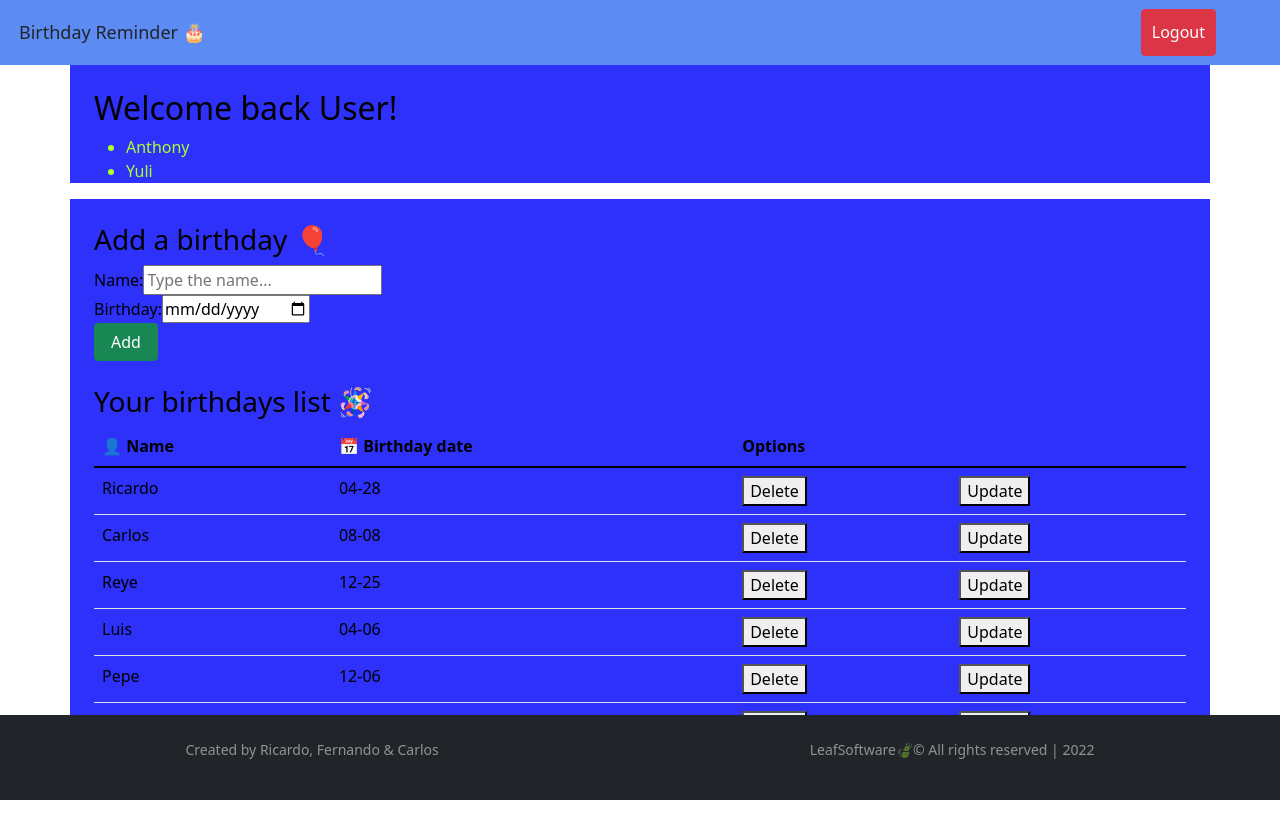
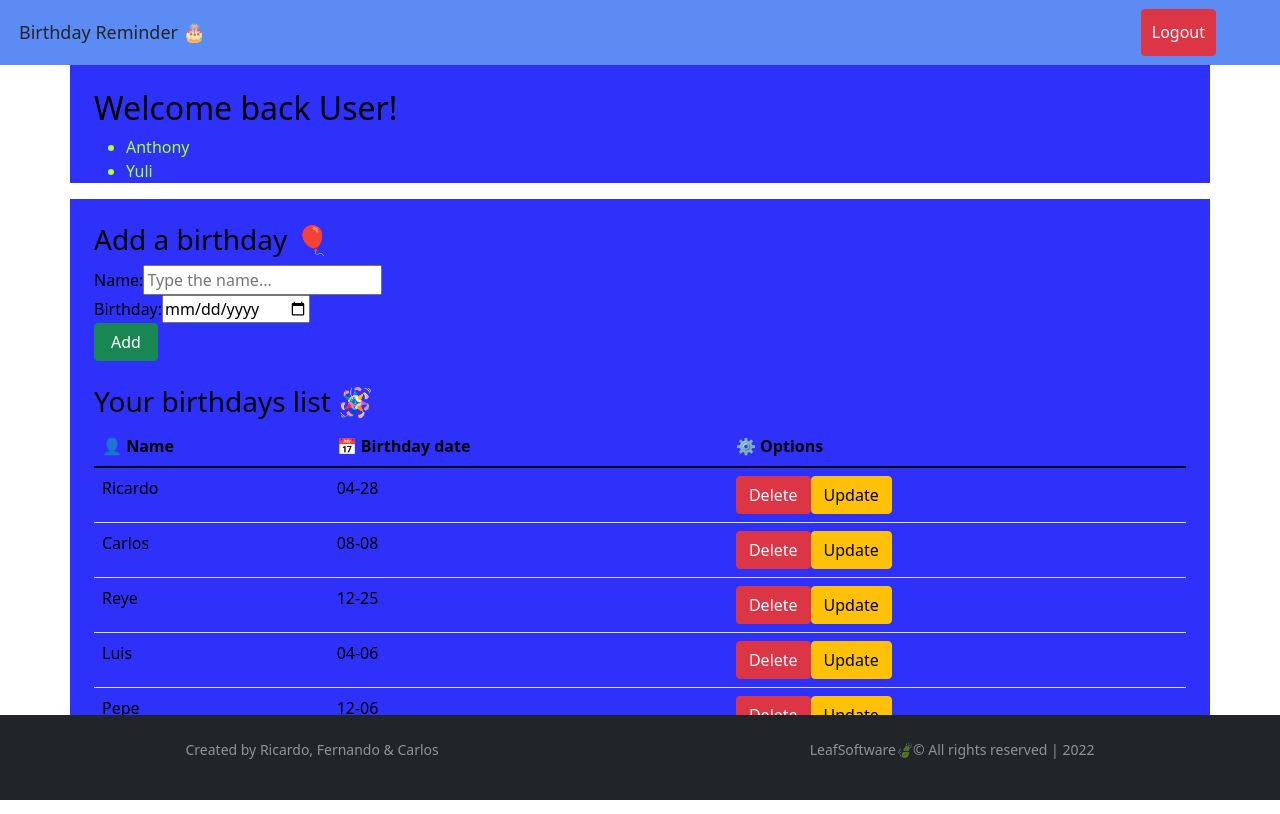
Before and after one commit to Ricaidito/bday-app, a React (Create React App) app: page / in a window 1280 px wide. Built offline with nearby package versions, Linux system fonts and the light colour scheme.

Commit message:
Fixed bugs and added comments.

```diff
--- a/src/components/AddBirthday.jsx
+++ b/src/components/AddBirthday.jsx
@@ -5,12 +5,22 @@ const AddBirthday = () => {
   const nameRef = useRef(null);
   const birthdayRef = useRef(null);
 
+  /**
+   * When the form is submitted, prevent the default action, split the birthday value into an array, and
+   * then log the name and date to the console.
+   */
   const handleSubmit = e => {
     e.preventDefault();
-    console.log(nameRef.current.value, birthdayRef.current.value);
+    const dateSplitted = birthdayRef.current.value.split("-");
+    const date = `${dateSplitted[1]}-${dateSplitted[2]}`;
+    console.log(nameRef.current.value, date);
     clearInputs();
   };
 
+  /**
+   * Clear the inputs by setting the value of the current name and birthday references to an empty
+   * string.
+   */
   const clearInputs = () => {
     nameRef.current.value = "";
     birthdayRef.current.value = "";
@@ -21,7 +31,7 @@ const AddBirthday = () => {
       <h3>Add a birthday 🎈</h3>
       <form className="add-bd-form" onSubmit={handleSubmit}>
         <div>
-          <label htmlFor="name">Name: </label>
+          <label htmlFor="name">Name:</label>
           <input
             type="text"
             placeholder="Type the name..."
@@ -30,7 +40,7 @@ const AddBirthday = () => {
           />
         </div>
         <div>
-          <label htmlFor="birthday">Birthday: </label>
+          <label htmlFor="birthday">Birthday:</label>
           <input type="date" ref={birthdayRef} required />
         </div>
         <button className="btn btn-success">Add</button>
--- a/src/components/BirthdayList.jsx
+++ b/src/components/BirthdayList.jsx
@@ -12,7 +12,7 @@ const BirthdayList = () => {
           <tr>
             <th>👤 Name</th>
             <th>📅 Birthday date</th>
-            <th>Options</th>
+            <th>⚙️ Options</th>
           </tr>
         </thead>
         <tbody>
@@ -20,8 +20,10 @@ const BirthdayList = () => {
             <tr key={b.id}>
               <td>{b.name}</td>
               <td>{b.date}</td>
-              <td><button>Delete</button></td>
-              <td><button>Update</button></td>
+              <td>
+                <button className="btn btn-danger">Delete</button>
+                <button className="btn btn-warning">Update</button>
+              </td>
             </tr>
           ))}
         </tbody>
```
